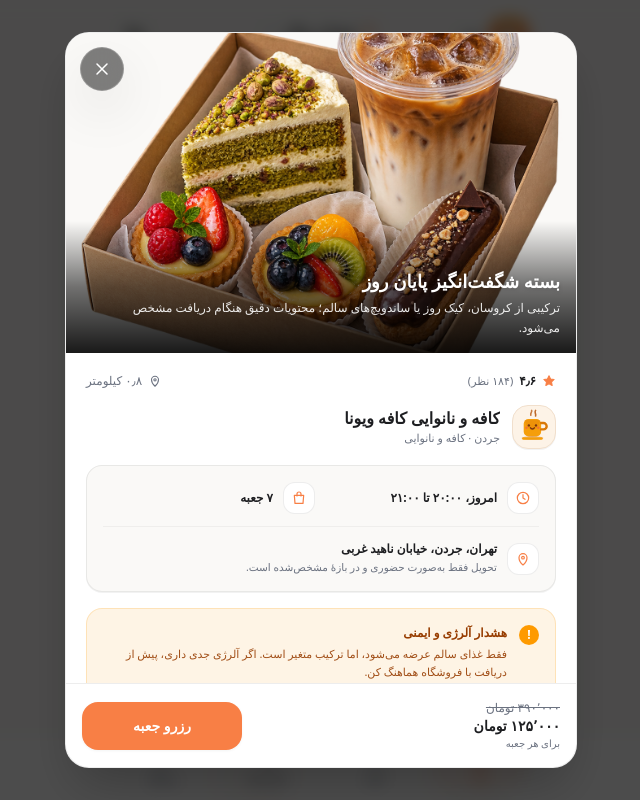
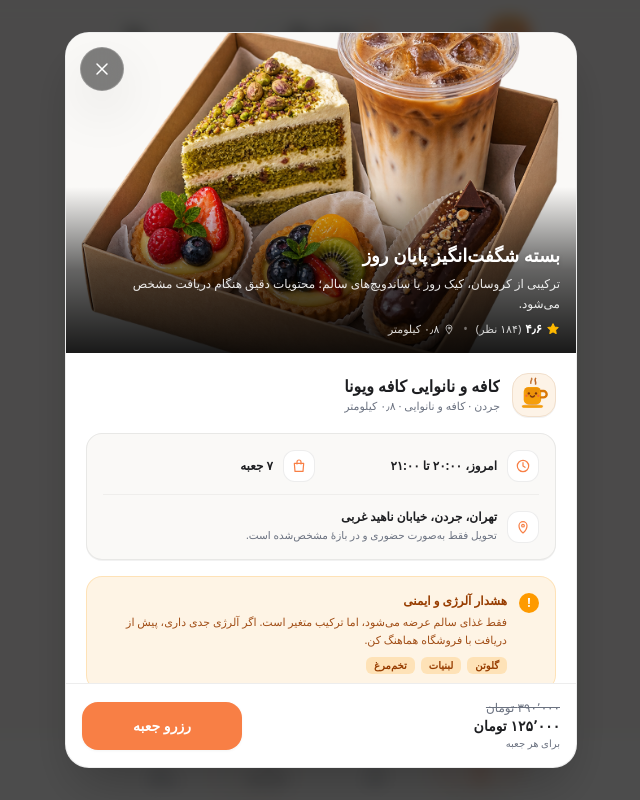
Before and after one commit to AmiraliRanj/moft-pwa, a Next.js app: page /customer in a window 1280 px wide. Both pictures are taken after a click on the button 747 px from the left and 604 px from the top of the page. Shown: the top 800 px of the page, without its empty margins (319-959 px from the left). Built offline with nearby package versions, Linux system fonts and the light colour scheme; grey boxes are pictures that could not be loaded.

Commit message:
feat(offer): move rating and distance onto image overlay to save vertical space

```diff
--- a/components/MoftPreview.tsx
+++ b/components/MoftPreview.tsx
@@ -2668,8 +2668,8 @@ function OfferDetails({
             priority
             className="w-full h-full object-cover"
           />
-          {/* Food Title & Description Overlay on bottom right/start of image */}
-          <div className="absolute inset-x-0 bottom-0 p-4 pt-12 bg-gradient-to-t from-black/90 via-black/55 to-transparent text-white space-y-1">
+          {/* Food Title, Description & Rating Overlay on bottom right/start of image */}
+          <div className="absolute inset-x-0 bottom-0 p-4 pt-14 bg-gradient-to-t from-black/90 via-black/60 to-transparent text-white space-y-1.5">
             <h1 id="offer-title" className="text-base sm:text-lg font-black leading-snug drop-shadow-sm">
               {offer.title}
             </h1>
@@ -2678,23 +2678,22 @@ function OfferDetails({
                 {offer.description}
               </p>
             )}
+            <div className="flex items-center gap-2 pt-0.5 text-xs text-white">
+              <span className="inline-flex items-center gap-1 font-bold drop-shadow-xs">
+                <Icon name="star" filled className="w-3.5 h-3.5 text-amber-400" />
+                <span>{decimalFa(offer.rating)}</span>
+                <span className="text-white/80 font-normal text-[11px]">({numberFa(offer.reviewCount)} نظر)</span>
+              </span>
+              <span className="text-white/40">•</span>
+              <span className="inline-flex items-center gap-1 font-medium text-[11px] text-white/85 drop-shadow-xs">
+                <Icon name="pin" className="w-3 h-3 text-white/70" />
+                <span>{distanceFa(offer.distanceKm)}</span>
+              </span>
+            </div>
           </div>
         </div>
 
         <div className="p-4 sm:p-5 space-y-4">
-          {/* Rating & Distance */}
-          <div className="flex items-center justify-between text-xs text-muted">
-            <span className="flex items-center gap-1.5 font-bold text-ink">
-              <Icon name="star" filled className="w-3.5 h-3.5 text-brand-2" />
-              <span>{decimalFa(offer.rating)}</span>
-              <span className="text-muted font-normal text-[11px]">({numberFa(offer.reviewCount)} نظر)</span>
-            </span>
-            <span className="flex items-center gap-1.5 font-medium">
-              <Icon name="pin" className="w-3.5 h-3.5 text-muted" />
-              <span>{distanceFa(offer.distanceKm)}</span>
-            </span>
-          </div>
-
           {/* Clean Merchant Header: Clickable Logo and Name (Profile text button removed) */}
           <div className="flex items-center gap-3">
             <button
@@ -2716,7 +2715,7 @@ function OfferDetails({
                   {formatMerchantWithCategory(offer.merchantName, offer.categoryLabel)}
                 </strong>
                 <span className="block text-[11px] text-muted font-medium mt-0.5 truncate">
-                  {offer.neighborhood} · {offer.categoryLabel}
+                  {offer.neighborhood} · {offer.categoryLabel} · {distanceFa(offer.distanceKm)}
                 </span>
               </button>
             </div>
```
